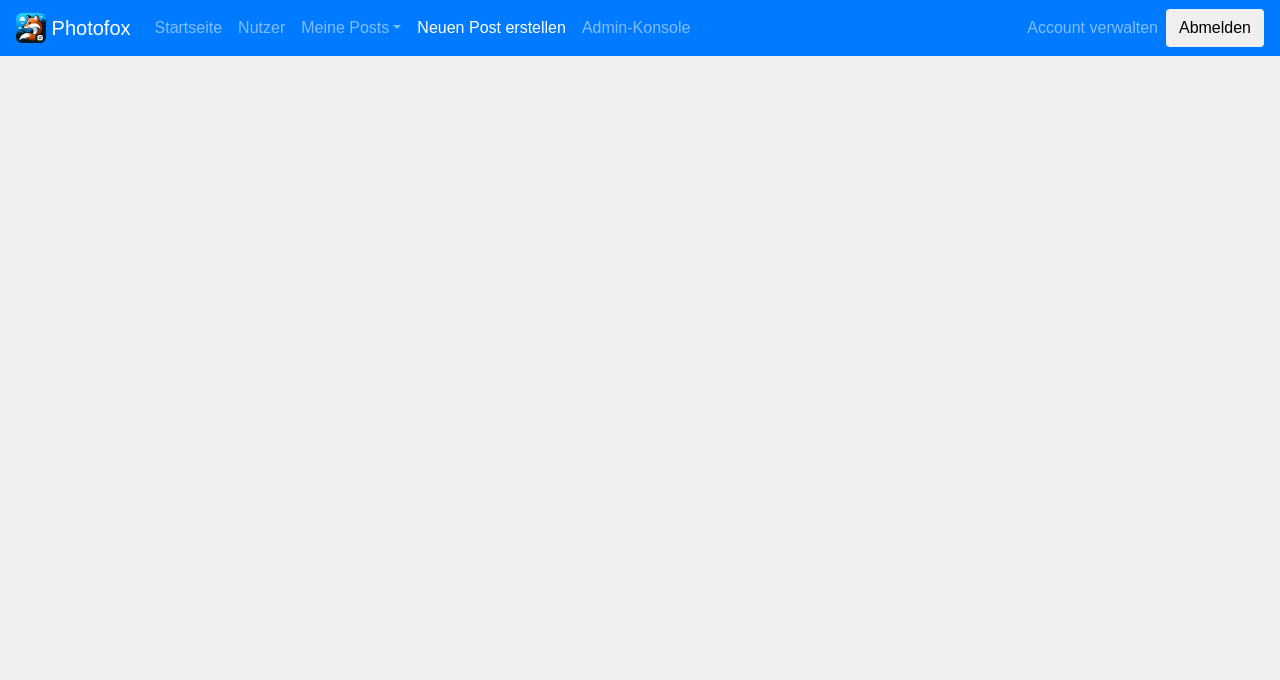
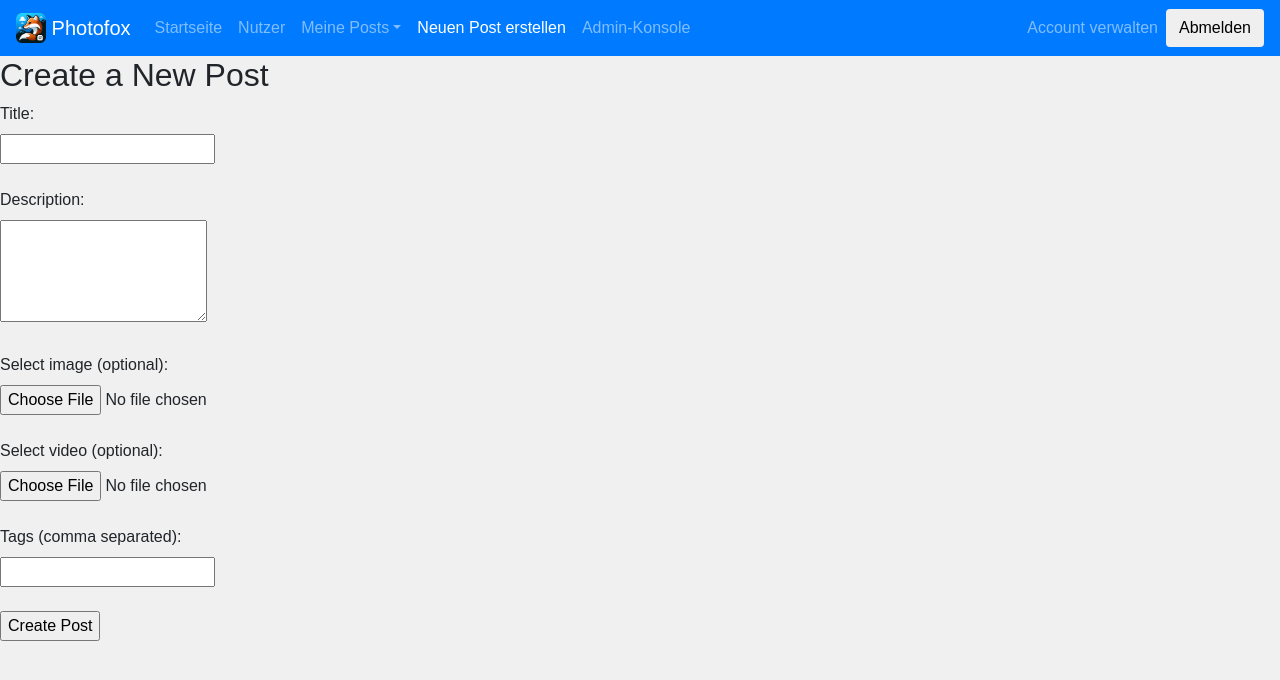
Before and after one commit to Benkralex/photofox, a PHP site: page /new_post.php in a window 1280 px wide. Shown: the top 680 px of the page. Run offline with PHP 8.4, Linux system fonts and the light colour scheme; the visitor is signed in with stand-in values (Sample User, id 1); tables that the repository leaves empty hold one stand-in row (values such as "Sample post").

Commit message:
Mög. neue Posts zu erstellen, config Sys. verbessert, unnötige Dateien gelöscht

```diff
--- a/configs/config.php
+++ b/configs/config.php
@@ -1,10 +1,4 @@
 <?php
-//Path, were the project is intalled
-define('MAIN_LOC', 'C:/xampp/htdocs/photofox');
-
-
-
-//Don't change
 function getConfig($configFile) {
     if (!file_exists($configFile)) {
         die("Konfigurationsdatei nicht gefunden!");
@@ -27,8 +21,7 @@ function addConfigKey($configFile, $key, $value) {
     }
 }
 function getDefaultPerm() {
-    $file = MAIN_LOC.'/configs/acc.json';
-    echo $file;
+    $file = __DIR__.'/acc.json';
     $config = getConfig($file);
     if (isset($config['default-permission'])) {
         return $config['default-permission'];
@@ -38,7 +31,8 @@ function getDefaultPerm() {
     }
 }
 function getDBConn() {
-    $config = getConfig(MAIN_LOC.'/configs/db.json');
+    $file = __DIR__.'/db.json';
+    $config = getConfig($file);
     $conn = new mysqli(
         $config['db_host'],
         $config['db_user'],
--- a/database.php
+++ b/database.php
@@ -1,9 +1,8 @@
 <?php
-include './configs/config.php';
+include __DIR__ . '/configs/config.php';
 
 $conn = getDBConn();
 if ($conn->connect_error) {
   die("Connection failed: " . $conn->connect_error);
 }
-
 ?>
--- a/new_post.php
+++ b/new_post.php
@@ -2,7 +2,100 @@
 $title = 'Photofox - Neuer Post';
 $currentPage = 'new_post';
 require_once('nav.php');
+require('./database.php');
+
+$user_id = $_SESSION['user_id'];
+    $sql = "SELECT MAX(posted_at) AS last_post_time FROM posts WHERE user_id = ?";
+
+    $stmt = $conn->prepare($sql);
+    if($stmt === false) {
+        die("Error while preparing the statement: " . $conn->error);
+    }
+
+    $stmt->bind_param("i", $user_id);
+    $stmt->execute();
+    $result = $stmt->get_result();
+    $row = $result->fetch_assoc();
+
+    // Überprüfen, ob der Benutzer in der letzten Stunde bereits einen Beitrag erstellt hat
+    if ($row['last_post_time']) {
+        $last_post_time = strtotime($row['last_post_time']);
+        $current_time = time();
+        $time_diff = $current_time - $last_post_time;
+
+        if ($time_diff < 3600) { // 3600 Sekunden = 1 Stunde
+            $remaining_time = 3600 - $time_diff;
+            $time_message = gmdate("i", $remaining_time);
+            die("Du kannst erst in ".$time_message."min wieder posten");
+        }
+    }
+
+if ($_SERVER["REQUEST_METHOD"] == "POST") {
+    // Daten aus dem Formular erhalten
+    $title = $_POST["title"];
+    $description = $_POST["description"];
+    $tags = explode(',', $_POST["tags"]);
+
+    // Dateien hochladen (falls vorhanden)
+    $image = $_FILES["image"]["name"];
+    $video = $_FILES["video"]["name"];
+
+    // SQL-Injection vermeiden
+    $title = mysqli_real_escape_string($conn, $title);
+    $description = mysqli_real_escape_string($conn, $description);
+    $escaped_tags = array();
+    foreach ($tags as $tag) {
+        $escaped_tags[] = mysqli_real_escape_string($conn, trim($tag));
+    }
+
+    // SQL-Abfrage zum Einfügen des Beitrags in die Datenbank
+    $sql = "INSERT INTO posts (user_id, title, description, src, type, tags) VALUES (?, ?, ?, ?, ?, ?)";
+
+    // Prepare statement
+    $stmt = $conn->prepare($sql);
+    if($stmt === false) {
+        die("Error while preparing the statement: " . $conn->error);
+    }
+
+    // Set parameters
+    $type = "";
+    $tags = json_encode($escaped_tags);
+    if (!empty($image)) {
+        $type = "image";
+        $src = $image;
+    } elseif (!empty($video)) {
+        $type = "video";
+        $src = $video;
+    }
+
+    // Bind parameters
+    $stmt->bind_param("isssss", $user_id, $title, $description, $src, $type, $tags);
+
+    // Execute statement
+    if ($stmt->execute()) {
+        echo "Post created successfully!";
+    } else {
+        echo "Error: " . $sql . "<br>" . $conn->error;
+    }
+
+    // Schließen der Anweisung und Verbindung
+    $stmt->close();
+    $conn->close();
+}
 ?>
-  <body>
-
-  </body>
+<body>
+    <h2>Create a New Post</h2>
+    <form action="new_post.php" method="POST" enctype="multipart/form-data">
+        <label for="title">Title:</label><br>
+        <input type="text" id="title" name="title" required><br><br>
+        <label for="description">Description:</label><br>
+        <textarea id="description" name="description" rows="4" required></textarea><br><br>
+        <label for="image">Select image (optional):</label><br>
+        <input type="file" id="image" name="image"><br><br>
+        <label for="video">Select video (optional):</label><br>
+        <input type="file" id="video" name="video"><br><br>
+        <label for="tags">Tags (comma separated):</label><br>
+        <input type="text" id="tags" name="tags"><br><br>
+        <input type="submit" value="Create Post">
+    </form>
+</body>
```
Also changed, not shown: README.md, img/img1.jpg (deleted), img/img2.jpg (deleted), img/img3.jpg (deleted), img/img4.jpg (deleted), img/img5.jpg (deleted), img/img6.jpg (deleted), img/img7.jpg (deleted), img/img8.jpg (deleted), img/img9.jpg (deleted), img/îmg10.jpg (deleted).
